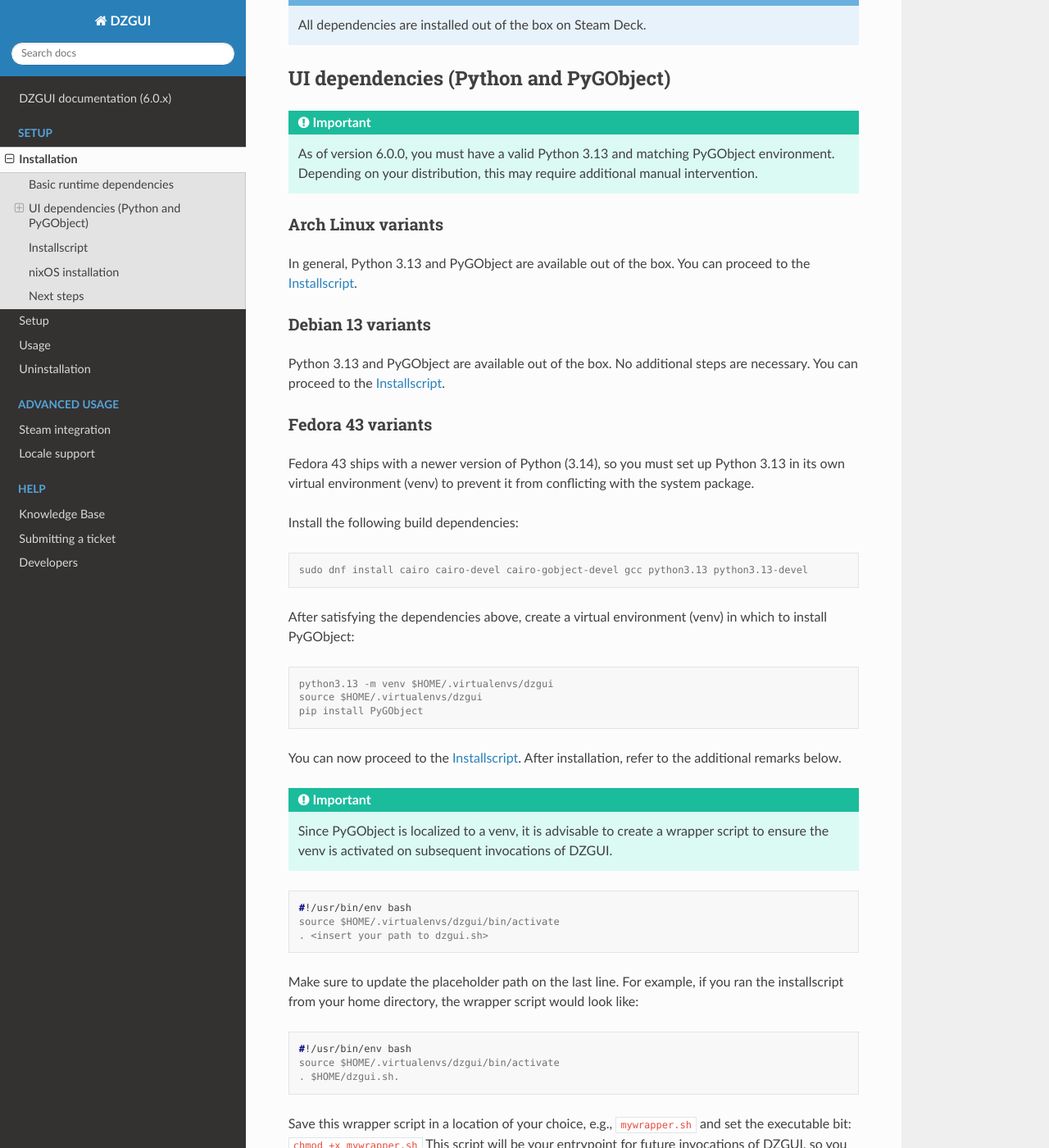
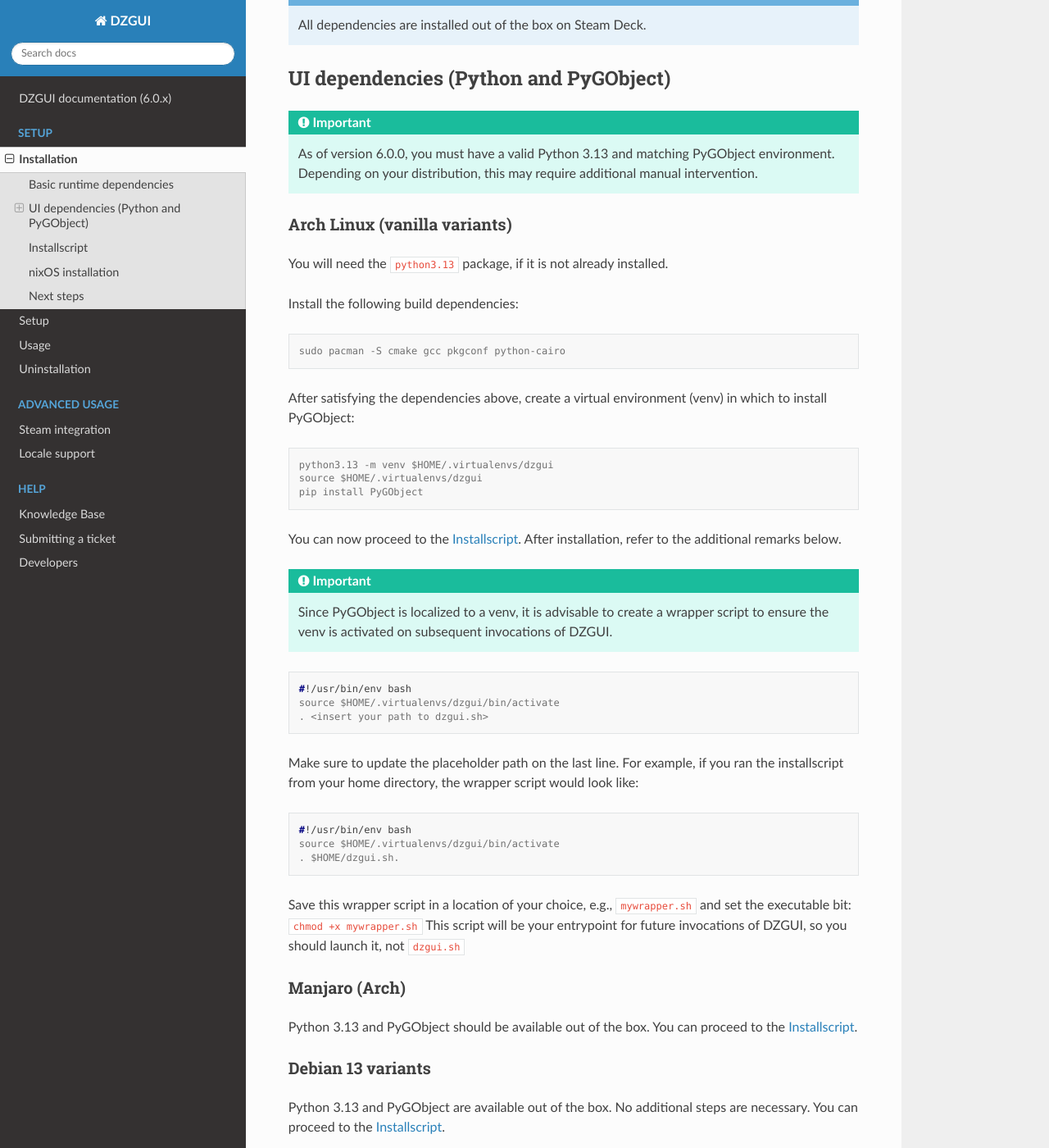
Before and after one commit to aclist/dzgui-docs, a Sphinx documentation site: the page built from source/installation.rst, in a window 1280 px wide and 1400 px high, scrolled down 502 px. Shown: the whole window at 82% size. Built offline with Sphinx 7.4.7 and the Read the Docs theme 3.1.0, drawn with Linux system fonts in a browser that asks for light colours; some of the changed text lies outside the part shown.

Commit message:
chore: update arch pre-install instructions

```diff
--- a/source/installation.rst
+++ b/source/installation.rst
@@ -23,9 +23,21 @@
     As of version 6.0.0, you must have a valid Python 3.13 and matching PyGObject environment.
     Depending on your distribution, this may require additional manual intervention.
 
-Arch Linux variants
+Arch Linux (vanilla variants)
 ^^^^^^^^^^^^^^^^^^^^^^
-In general, Python 3.13 and PyGObject are available out of the box.
+You will need the ``python3.13`` package, if it is not already installed.
+
+Install the following build dependencies:
+
+.. code:: console
+
+   sudo pacman -S cmake gcc pkgconf python-cairo
+
+.. include:: venv.rst
+
+Manjaro (Arch)
+^^^^^^^^^^^^^^^^^^^^^^^
+Python 3.13 and PyGObject should be available out of the box.
 You can proceed to the :ref:`Installscript`.
 
 Debian 13 variants
```
Also changed, not shown: other parts of source/installation.rst (+1 -1 lines).
